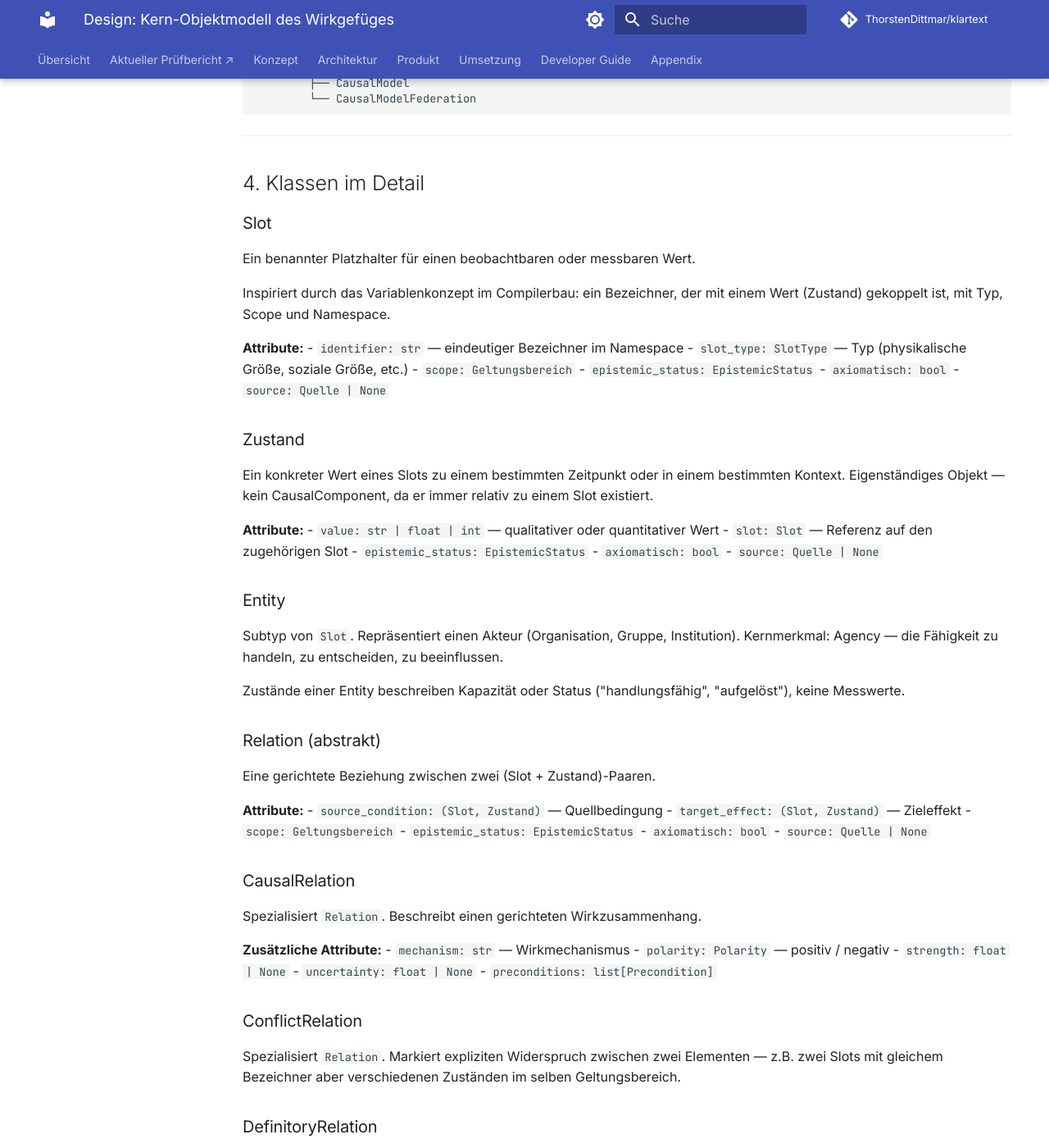
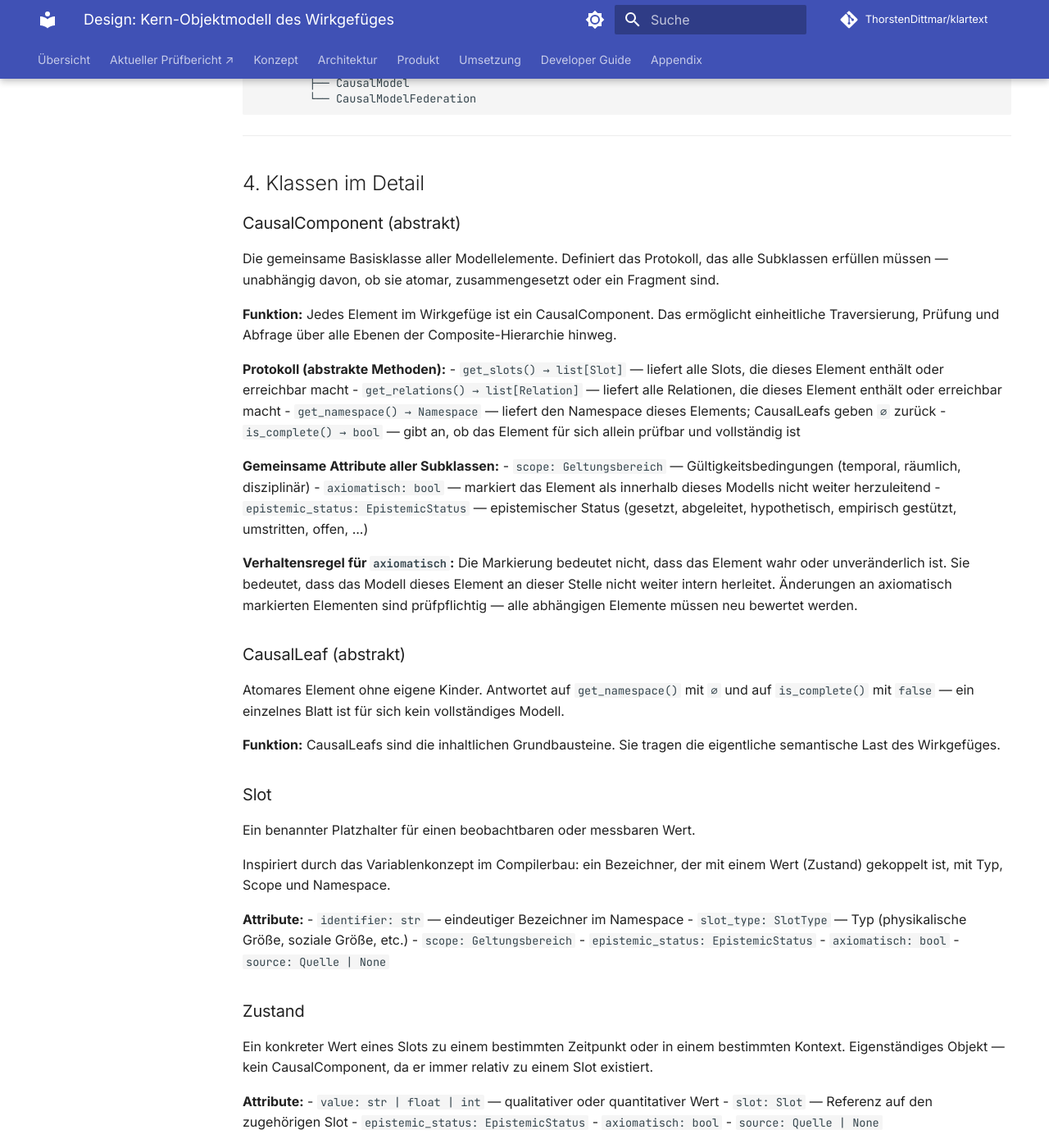
Before and after one commit to ThorstenDittmar/klartext, an MkDocs documentation site: the page built from docs/superpowers/specs/2026-06-01-causal-core-object-model-design.md, in a window 1280 px wide and 1400 px high, scrolled down 1782 px. Shown: the whole window at 82% size. Built offline with MkDocs 1.6.1 and Material for MkDocs 9.7.7, drawn with Linux system fonts in a browser that asks for light colours; comment, search, counter and statistics services are not loaded.

Commit message:
docs: CausalComponent Protokoll und CausalLeaf Funktion ergänzen
Abstrakte Basisklasse war ohne Beschreibung — Protokoll, Funktion und
gemeinsame Attribute aller Subklassen nachgetragen.

Co-Authored-By: Claude Sonnet 4.6 <noreply@anthropic.com>

```diff
--- a/docs/superpowers/specs/2026-06-01-causal-core-object-model-design.md
+++ b/docs/superpowers/specs/2026-06-01-causal-core-object-model-design.md
@@ -61,6 +61,30 @@ CausalComponent (abstrakt)
 ---
 
 ## 4. Klassen im Detail
+
+### CausalComponent (abstrakt)
+Die gemeinsame Basisklasse aller Modellelemente. Definiert das Protokoll, das alle Subklassen erfüllen müssen — unabhängig davon, ob sie atomar, zusammengesetzt oder ein Fragment sind.
+
+**Funktion:** Jedes Element im Wirkgefüge ist ein CausalComponent. Das ermöglicht einheitliche Traversierung, Prüfung und Abfrage über alle Ebenen der Composite-Hierarchie hinweg.
+
+**Protokoll (abstrakte Methoden):**
+- `get_slots() → list[Slot]` — liefert alle Slots, die dieses Element enthält oder erreichbar macht
+- `get_relations() → list[Relation]` — liefert alle Relationen, die dieses Element enthält oder erreichbar macht
+- `get_namespace() → Namespace` — liefert den Namespace dieses Elements; CausalLeafs geben `∅` zurück
+- `is_complete() → bool` — gibt an, ob das Element für sich allein prüfbar und vollständig ist
+
+**Gemeinsame Attribute aller Subklassen:**
+- `scope: Geltungsbereich` — Gültigkeitsbedingungen (temporal, räumlich, disziplinär)
+- `axiomatisch: bool` — markiert das Element als innerhalb dieses Modells nicht weiter herzuleitend
+- `epistemic_status: EpistemicStatus` — epistemischer Status (gesetzt, abgeleitet, hypothetisch, empirisch gestützt, umstritten, offen, ...)
+
+**Verhaltensregel für `axiomatisch`:**
+Die Markierung bedeutet nicht, dass das Element wahr oder unveränderlich ist. Sie bedeutet, dass das Modell dieses Element an dieser Stelle nicht weiter intern herleitet. Änderungen an axiomatisch markierten Elementen sind prüfpflichtig — alle abhängigen Elemente müssen neu bewertet werden.
+
+### CausalLeaf (abstrakt)
+Atomares Element ohne eigene Kinder. Antwortet auf `get_namespace()` mit `∅` und auf `is_complete()` mit `false` — ein einzelnes Blatt ist für sich kein vollständiges Modell.
+
+**Funktion:** CausalLeafs sind die inhaltlichen Grundbausteine. Sie tragen die eigentliche semantische Last des Wirkgefüges.
 
 ### Slot
 Ein benannter Platzhalter für einen beobachtbaren oder messbaren Wert.
```
